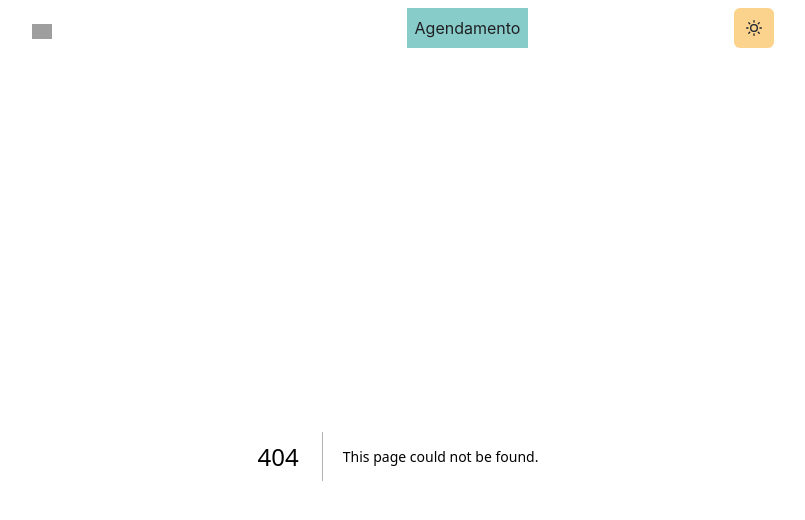
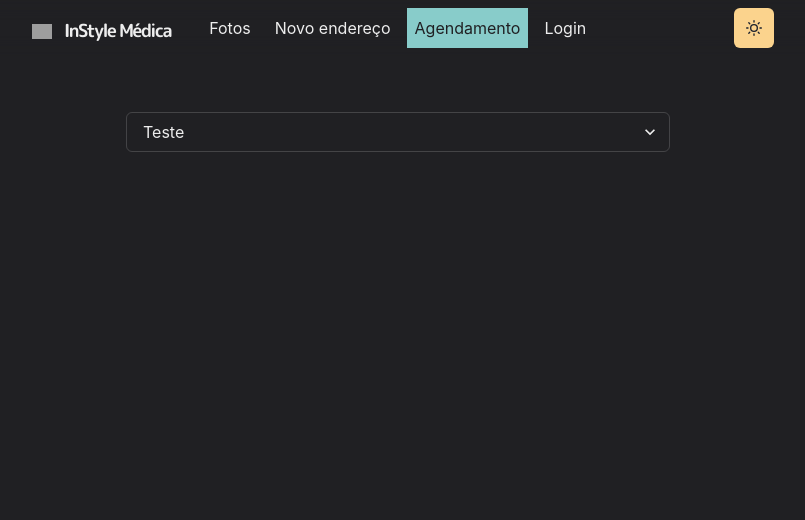
Before and after one commit to GabrielSiqueira1/InStyle_Medica, a Next.js app: page /scheduling in a window 1280 px wide. Before the commit this address had no page. Shown: the top 520 px of the page, without its empty margins (242-1047 px from the left). Built offline with nearby package versions, Linux system fonts and the light colour scheme; grey boxes are pictures that could not be loaded.

Commit message:
Inicio da quarta página

```diff
--- /dev/null
+++ b/pages/scheduling.js
@@ -0,0 +1,25 @@
+import React from "react";
+import { Container, Box } from "@chakra-ui/react";
+import Section from "../components/section";
+import { Select } from "@chakra-ui/react";
+
+const Scheduling = () => {
+    return (
+        <Container p = {14} maxW="container.md">
+            <Box as="address" pb={8} w= "100%">
+
+                <Section>
+                    <form className="form-login"></form>
+                        <Select>
+                            <option>Teste</option>
+                            <option>Teste</option>
+                            <option>Teste</option>
+                        </Select>
+
+                </Section>
+            </Box>
+        </Container>
+    )
+}
+
+export default Scheduling
```
Also changed, not shown: readme-images/scheduling.png (added), 1 other file (tests, documents, lock files or other folders).
